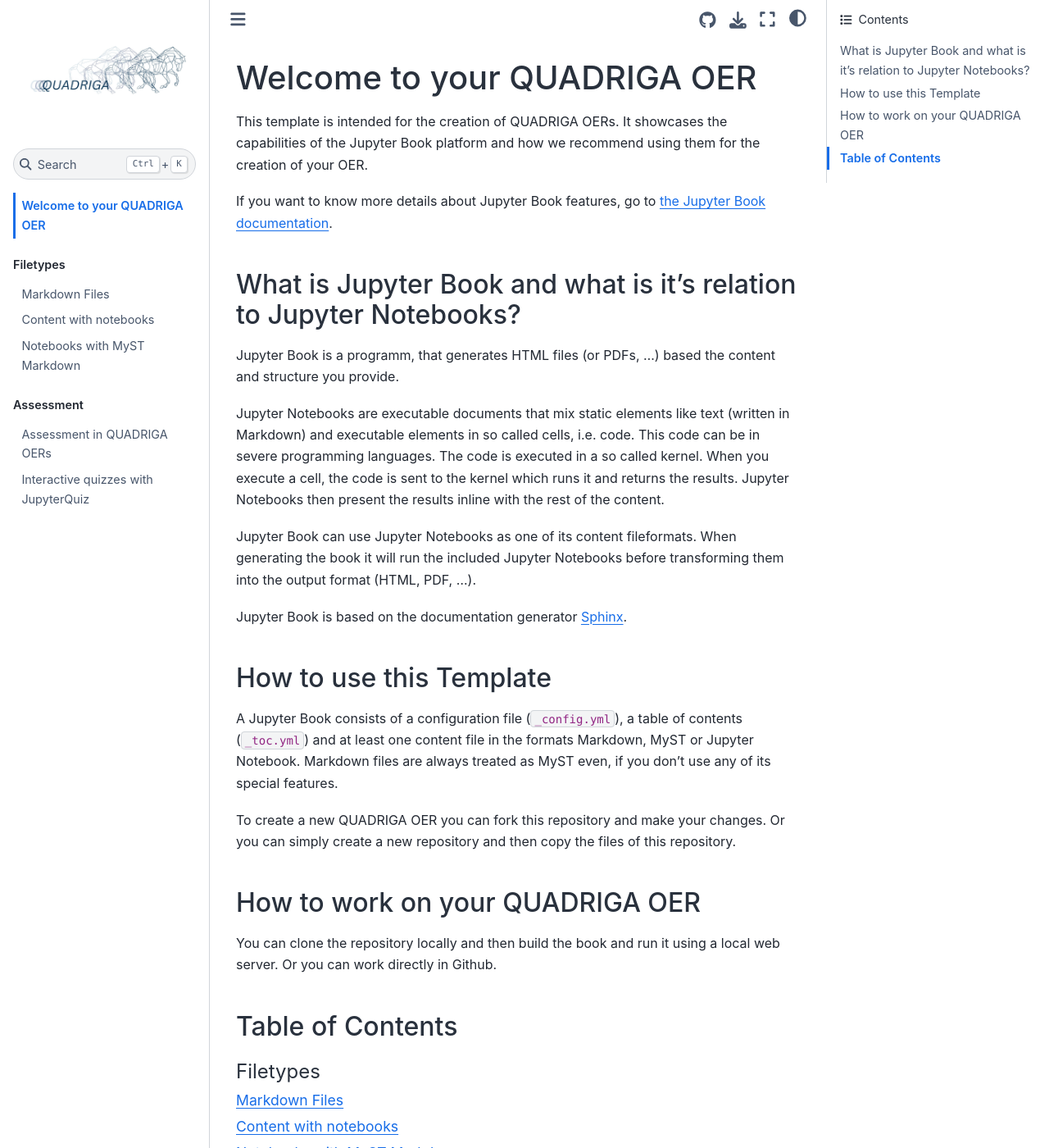
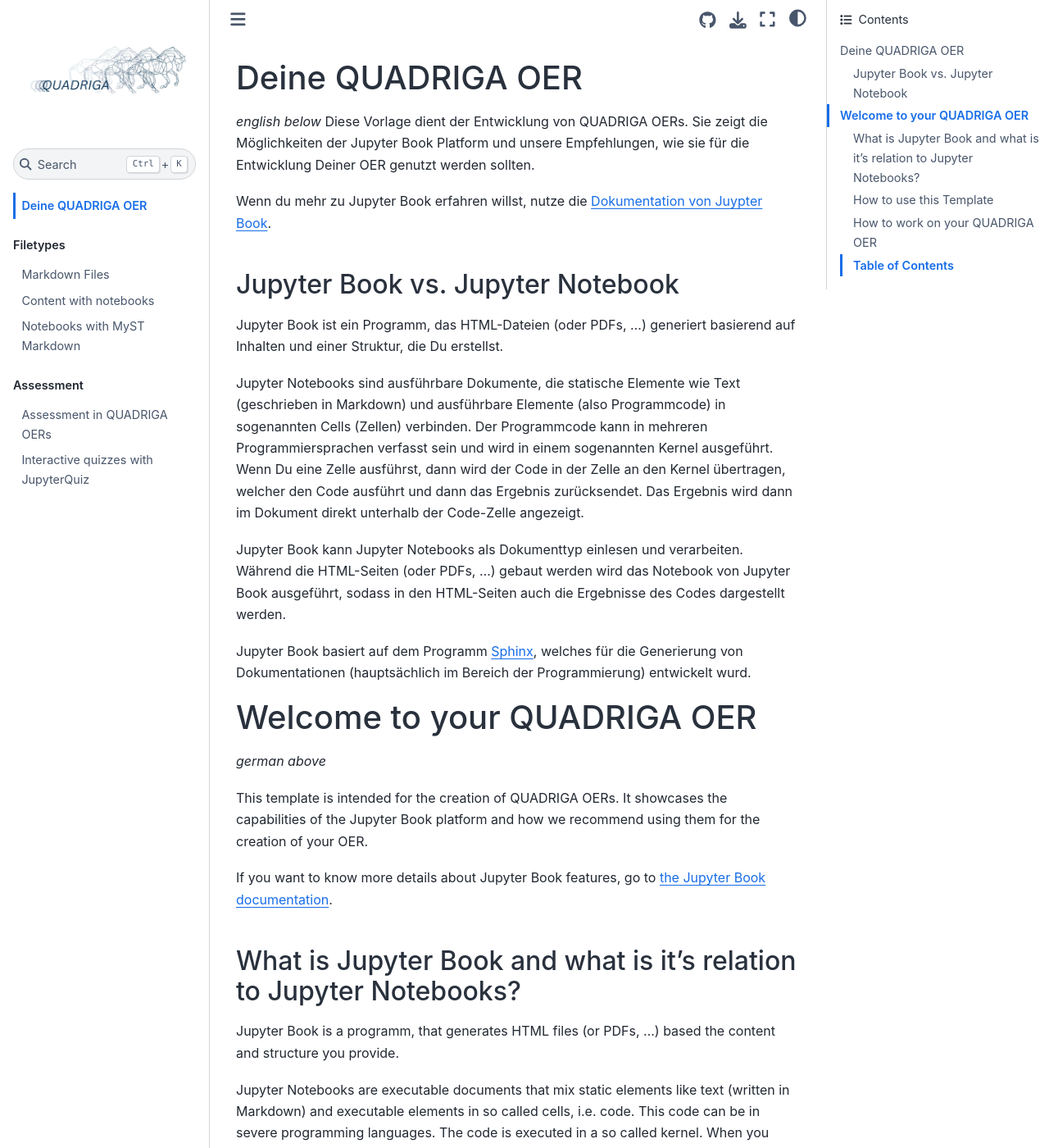
Before and after one commit to samidfy/Book_Template, a Jupyter Book: the page built from book/intro.md, in a window 1280 px wide and 1400 px high. Shown: the whole window at 82% size. Built offline with Jupyter Book 1.0.4 settings and Sphinx 7.4.7 and the Sphinx Book theme 1.1.4, drawn with Linux system fonts in a browser that asks for light colours.

Commit message:
Start translation into german

```diff
--- a/book/intro.md
+++ b/book/intro.md
@@ -1,4 +1,21 @@
+# Deine QUADRIGA OER
+_english below_
+Diese Vorlage dient der Entwicklung von QUADRIGA OERs. Sie zeigt die Möglichkeiten der Jupyter Book Platform und unsere Empfehlungen, wie sie für die Entwicklung Deiner OER genutzt werden sollten.
+
+Wenn du mehr zu Jupyter Book erfahren willst, nutze die [Dokumentation von Juypter Book](https://jupyterbook.org).
+
+## Jupyter Book vs. Jupyter Notebook
+
+Jupyter Book ist ein Programm, das HTML-Dateien (oder PDFs, …) generiert basierend auf Inhalten und einer Struktur, die Du erstellst.
+
+Jupyter Notebooks sind ausführbare Dokumente, die statische Elemente wie Text (geschrieben in Markdown) und ausführbare Elemente (also Programmcode) in sogenannten Cells (Zellen) verbinden. Der Programmcode kann in mehreren Programmiersprachen verfasst sein und wird in einem sogenannten Kernel ausgeführt. Wenn Du eine Zelle ausführst, dann wird der Code in der Zelle an den Kernel übertragen, welcher den Code ausführt und dann das Ergebnis zurücksendet. Das Ergebnis wird dann im Dokument direkt unterhalb der Code-Zelle angezeigt.
+
+Jupyter Book kann Jupyter Notebooks als Dokumenttyp einlesen und verarbeiten. Während die HTML-Seiten (oder PDFs, …) gebaut werden wird das Notebook von Jupyter Book ausgeführt, sodass in den HTML-Seiten auch die Ergebnisse des Codes dargestellt werden.
+
+Jupyter Book basiert auf dem Programm [Sphinx](https://www.sphinx-doc.org/en/master/), welches für die Generierung von Dokumentationen (hauptsächlich im Bereich der Programmierung) entwickelt wurd.
+
 # Welcome to your QUADRIGA OER
+_german above_
 
 This template is intended for the creation of QUADRIGA OERs. It showcases the capabilities of the Jupyter Book platform and how we recommend using them for the creation of your OER.
 
```
